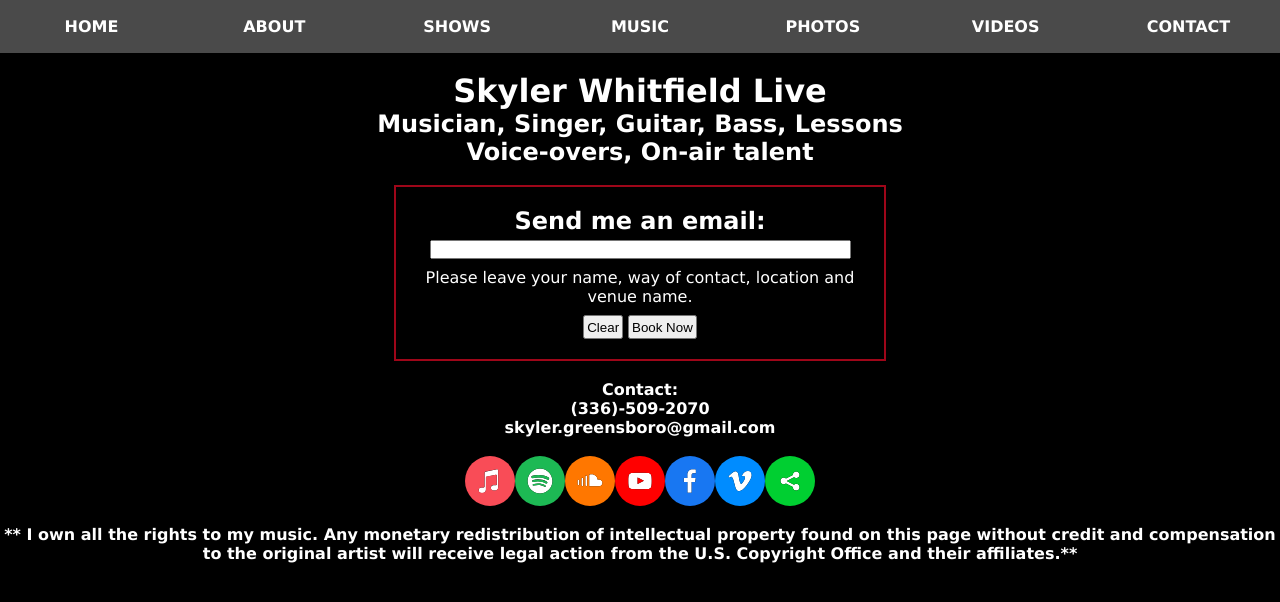
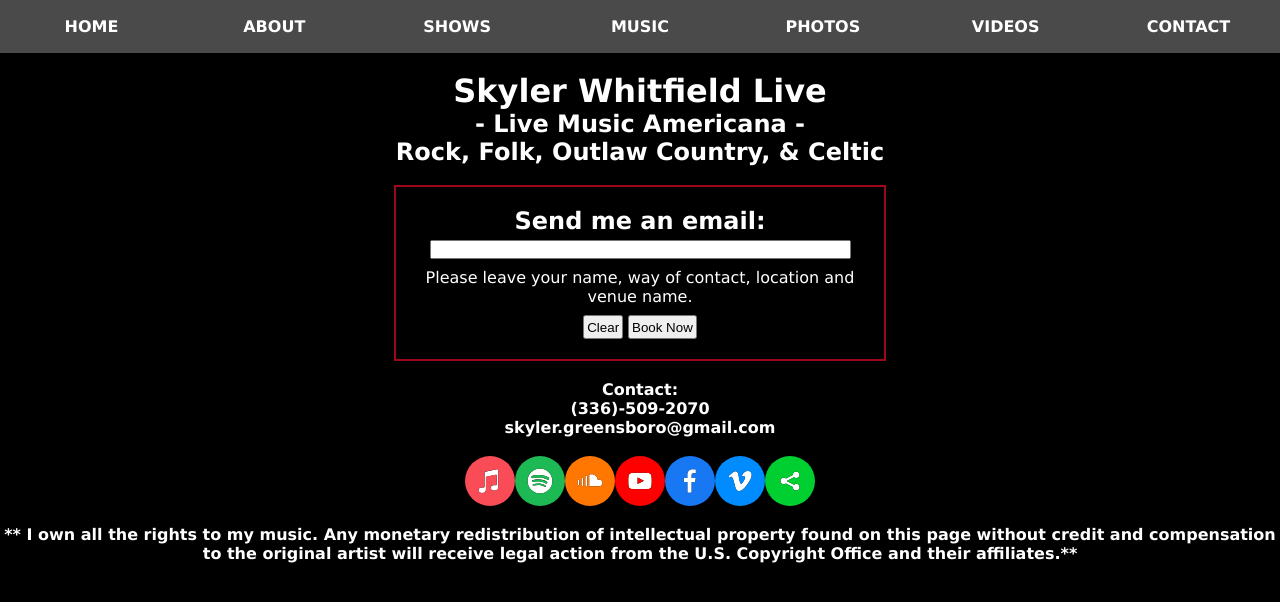
Before and after one commit to robbie6400/swlNewLayout, a React (Create React App) app: page /about in a window 1280 px wide. Shown: the top 602 px of the page. Built offline with nearby package versions, Linux system fonts and the light colour scheme.

Commit message:
small detail updates

```diff
--- a/src/components/HeadingText.js
+++ b/src/components/HeadingText.js
@@ -5,8 +5,8 @@ export default function HeadingText() {
     <>
         <div>
             <h1>Skyler Whitfield Live</h1>
-            <h2>Musician, Singer, Guitar, Bass, Lessons
-                <br />Voice-overs, On-air talent</h2>
+            <h2>- Live Music Americana - <br />
+              Rock, Folk, Outlaw Country, & Celtic</h2>
         </div>
     </>
   )
--- a/src/components/VideoBg.js
+++ b/src/components/VideoBg.js
@@ -8,8 +8,8 @@ export default function VideoBg() {
             <video src={videoBg} type='video/mp4' autoPlay loop muted style={{ WebkitMediaControls: 'display(none)' }} />
             <div className='frontContent'>
                 <h1>Skyler Whitfield Live</h1>
-                <h2>Musician, Singer, Guitar, Bass, Lessons
-                <br />Voice-overs, On-air talent</h2>
+                <h2>- Live Music Americana - <br />
+                Rock, Folk, Outlaw Country, & Celtic</h2>
             </div>
     </div>
   )
--- a/src/components/YTvideos.js
+++ b/src/components/YTvideos.js
@@ -18,7 +18,7 @@ export default function YTvideos() {
             <iframe title="myYoutubeFrame1" src="https://www.youtube.com/embed/vFe5fx0UeSw" frameBorder="0" allow="accelerometer; autoplay; encrypted-media; gyroscope; picture-in-picture" allowFullScreen></iframe>
           </li>
           <li>
-            <iframe title="myYoutubeFrame2" src="https://www.youtube.com/embed/hu_TtXxSyU4" frameBorder="0" allow="accelerometer; autoplay; encrypted-media; gyroscope; picture-in-picture" allowFullScreen></iframe>
+            <iframe title="myYoutubeFrame2" src="https://www.youtube.com/embed/C8358-5rMJo?si=Sr6aZi_PsqscEdu8" frameBorder="0" allow="accelerometer; autoplay; encrypted-media; gyroscope; picture-in-picture" allowFullScreen></iframe>
           </li>
         </ul>
 
--- a/src/pages/Contact.jsx
+++ b/src/pages/Contact.jsx
@@ -7,7 +7,8 @@ export default function Contact() {
     <div>
         <HeadingText />
         <div>
-          <EPKtile />
+          <br />
+          {/* <EPKtile /> */}
         </div>
     </div>
   )
```
